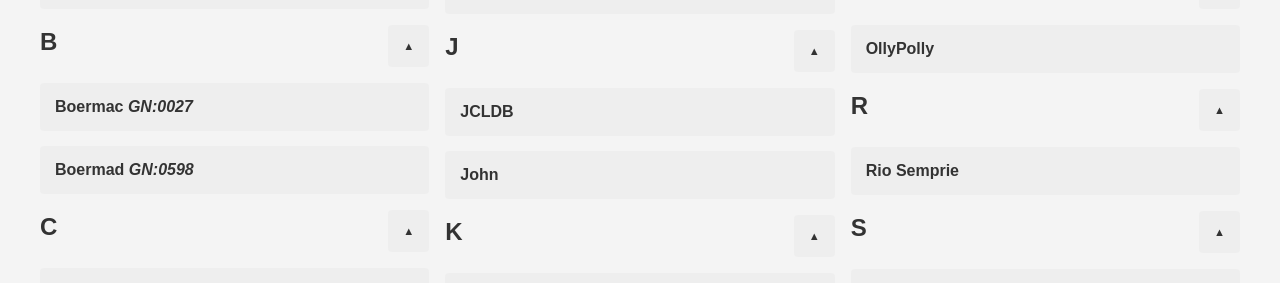
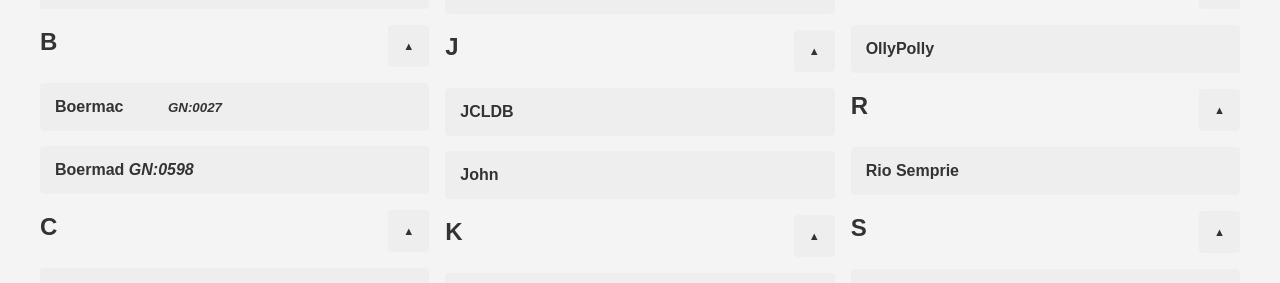
Before and after one commit to sirhcb/NAtesting, a Jekyll site: the page built from index.html, in a window 1280 px wide. Shown: the part 615-898 px from the top of the page. Built offline with Jekyll 4.4.1, drawn with Linux system fonts in a browser that asks for light colours.

Commit message:
Update list item formatting in index.html

```diff
--- a/index.html
+++ b/index.html
@@ -124,7 +124,7 @@
   </div>
 
     <ul>
-    <li><a href="/NotreArms/slideshows/Series I/#slide-3">Boermac <i>GN:0027</i></a></li>
+    <li><a href="/NotreArms/slideshows/Series I/#slide-3">Boermac<span style="margin-left: 40px;"></span> <i><small>GN:0027</small></i></a></li>
     <li><a href="/NotreArms/slideshows/Series I/#slide-3">Boermad <i>GN:0598</i></a></li>
   </ul>
 </div>
```
